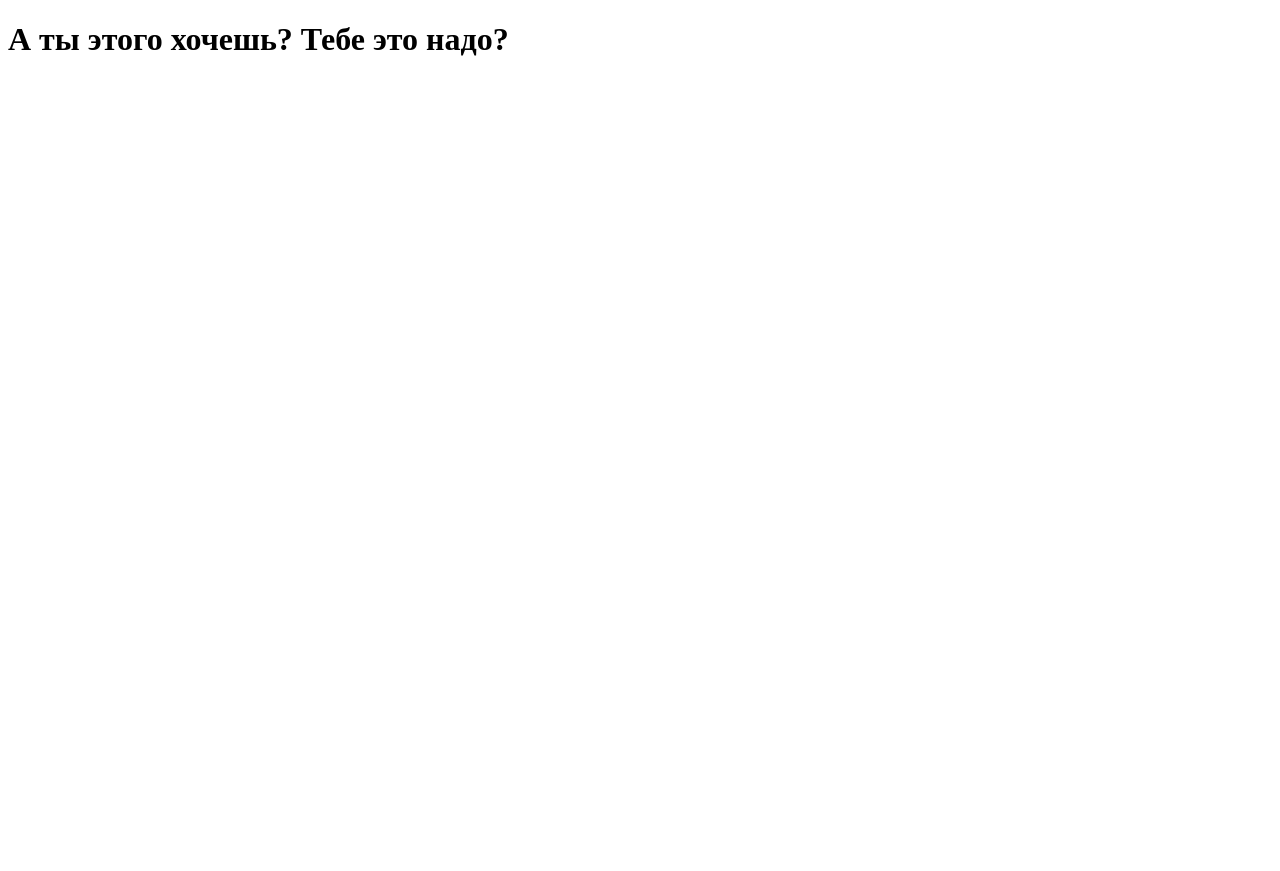
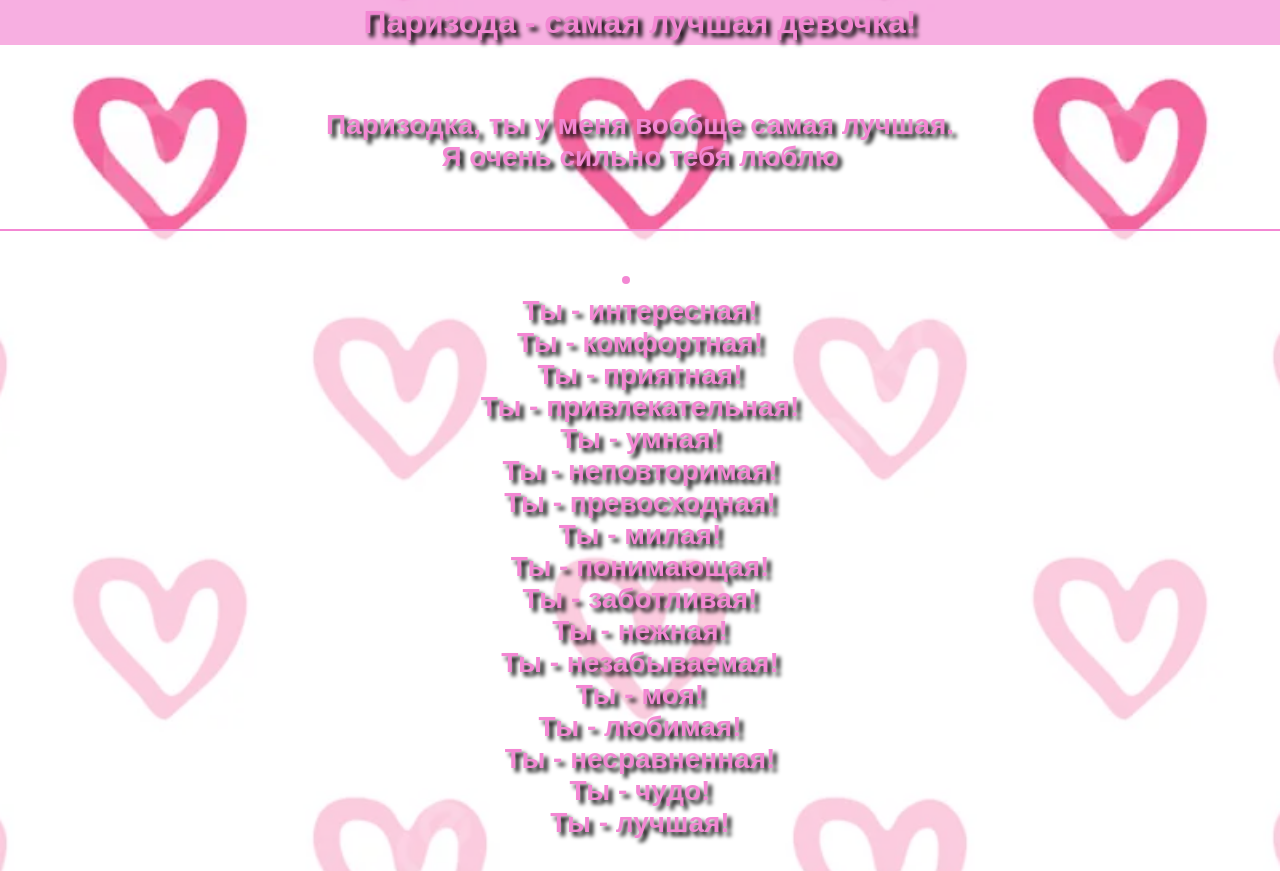
Before and after one commit to 1umrzkvv/1umrzkvv.github.io, a plain HTML site: page index.html in a window 1280 px wide. Shown: the top 871 px of the page. Before the commit the page ends 800 px from the top, so only its background shows below. Drawn offline with Linux system fonts and the light colour scheme.

Commit message:
Update index.html

```diff
--- a/index.html
+++ b/index.html
@@ -3,11 +3,11 @@
 <head>
     <meta charset="UTF-8">
     <meta name="viewport" content="width=device-width, initial-scale=1.0">
-<!--     <link rel="icon" href="favicon.png" type="image/x-icon"> -->
-<!--     <title>Пари, ты лучшая!</title> -->
-    <title> Прикольный игнор </title>
+    <link rel="icon" href="favicon.png" type="image/x-icon">
+    <title>Пари, ты лучшая!</title>
+
 </head>
-<!-- <style>
+<style>
     * {
         padding: 0;
         margin: 0;
@@ -77,9 +77,9 @@
         font-size: 24px;
         text-shadow: none;
     }
-</style> -->
+</style>
 <body>
-<!--     <header>Паризода - самая лучшая девочка!</header>
+    <header>Паризода - самая лучшая девочка!</header>
     <main>
         <div class="main__paragraph_1">
             Паризодка, ты у меня вообще самая лучшая.
@@ -142,7 +142,7 @@
         let text = ''
         let counter = 0
 
-    </script> -->
-    <h1> А ты этого хочешь? Тебе это надо? </h1>
+    </script>
+
 </body>
 </html>
```
